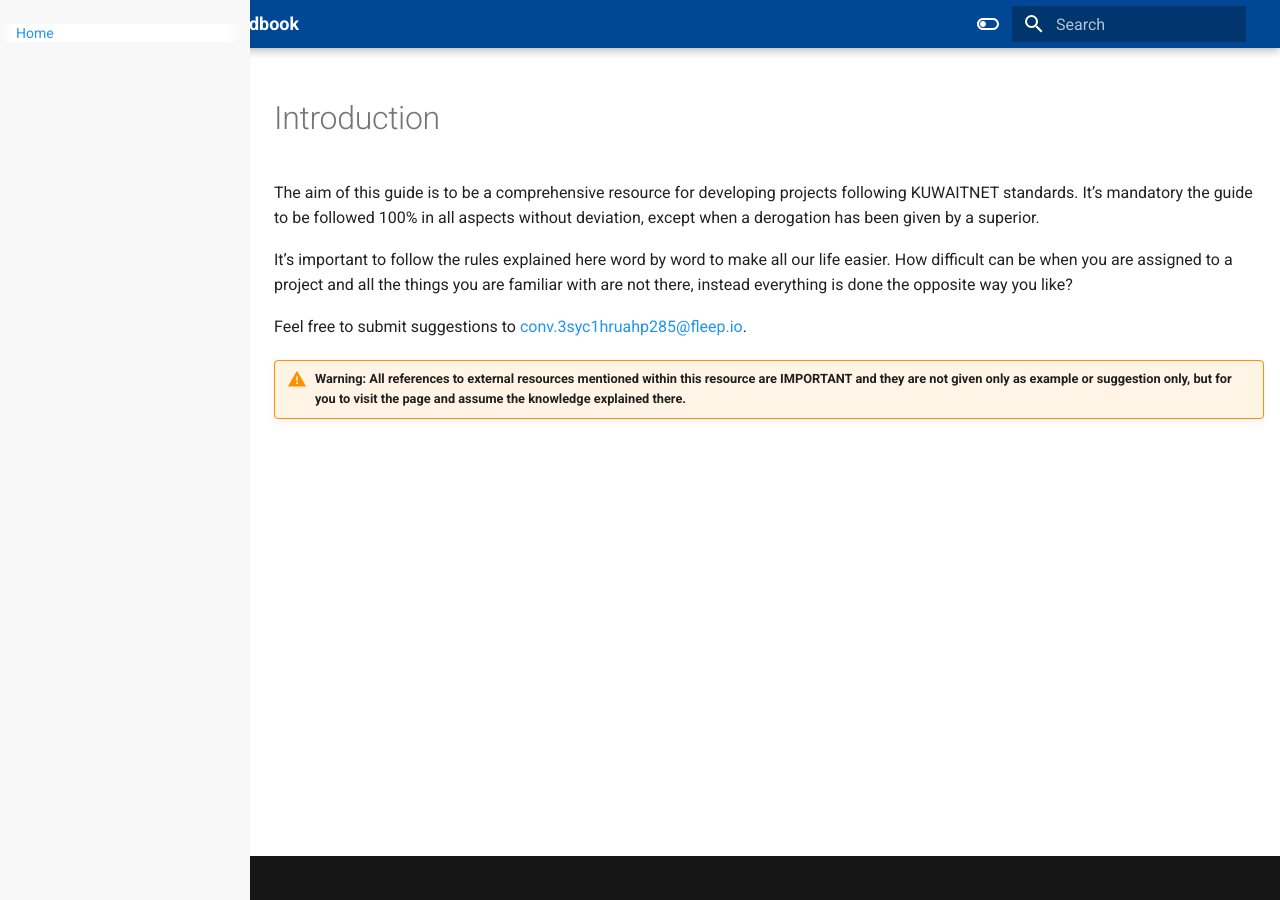
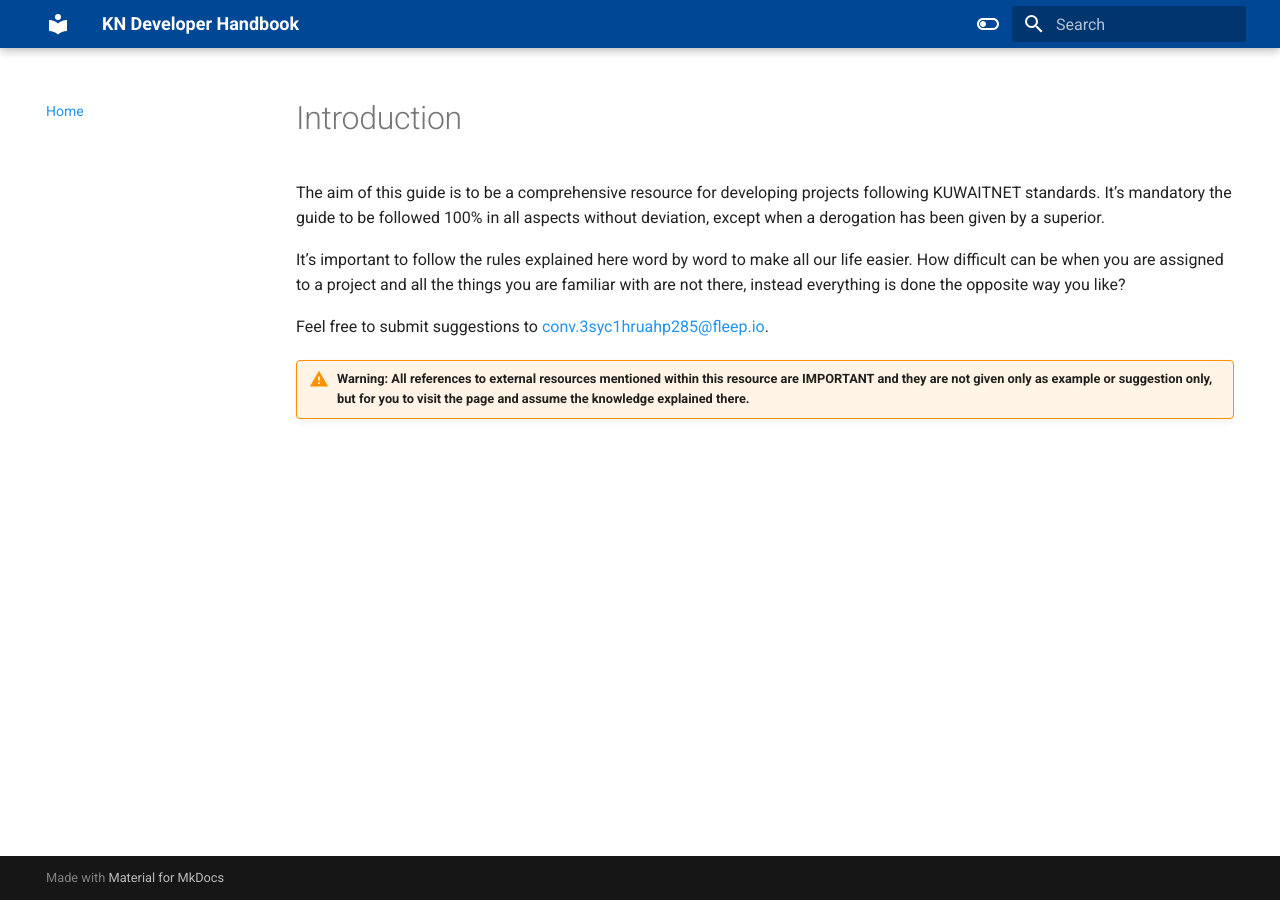
Before and after one commit to healers2004/mkdocs-dev-docs, an MkDocs documentation site: the page built from docs/introduction.md, in a window 1280 px wide. Built offline with MkDocs 1.6.1 and Material for MkDocs 9.7.7, drawn with Linux system fonts in a browser that asks for light colours; old or Windows-style settings are respelled for this version of MkDocs.

Commit message:
experimenting with extra.css

```diff
--- a/docs/css/extra.css
+++ /dev/null
@@ -1,53 +0,0 @@
-:root {
-  --md-primary-fg-color: #004895; /* Primary blue */
-  --md-accent-fg-color: #088E0D;  /* Accent green */
-  --md-default-bg-color: #FFFFFF; /* Background white */
-  --md-default-fg-color: #333333; /* Default text color */
-  --md-border-color: #DDD8E8;     /* Light gray for borders */
-}
-
-.md-header {
-  background-color: #004895; /* Match the primary color for the header */
-  color: #FFFFFF; /* Ensure the text is readable on the dark background */
-}
-
-.md-nav__link {
-  color: #004895; /* Primary color for navigation links */
-}
-
-.md-nav__link--active {
-  color: #088E0D; /* Accent color for active navigation links */
-}
-
-.md-tabs {
-  display: none; /* Hide the top menu bar */
-}
-
-/* Ensure the sidebar is always visible */
-.md-sidebar {
-  display: block;
-  position: fixed;
-  left: 0;
-  top: 0;
-  height: 100%;
-  width: 250px;
-  background-color: #f8f8f8; /* Adjust as needed */
-  overflow-y: auto;
-  z-index: 1000; /* Ensure it stays on top */
-}
-
-.md-main {
-  margin-left: 250px; /* Match the width of the sidebar */
-}
-
-@media (max-width: 768px) {
-  .md-sidebar {
-      position: relative;
-      width: 100%;
-      height: auto;
-  }
-
-  .md-main {
-      margin-left: 0;
-  }
-}
--- /dev/null
+++ b/docs/stylesheets/extra.css
@@ -0,0 +1,60 @@
+:root {
+  --md-primary-fg-color: #004895; /* Primary blue */
+  --md-accent-fg-color: #088E0D;  /* Accent green */
+  --md-default-bg-color: #FFFFFF; /* Background white */
+  --md-default-fg-color: #333333; /* Default text color */
+  --md-border-color: #DDD8E8;     /* Light gray for borders */
+}
+
+.md-header {
+  background-color: #004895; /* Match the primary color for the header */
+  color: #FFFFFF; /* Ensure the text is readable on the dark background */
+}
+
+.md-nav__link {
+  color: #004895; /* Primary color for navigation links */
+}
+
+.md-nav__link--active {
+  color: #088E0D; /* Accent color for active navigation links */
+}
+
+.md-tabs {
+  display: none; /* Hide the top menu bar */
+}
+
+/* Ensure the header is not overlapping with other elements */
+.md-header {
+  position: relative;
+  z-index: 1000;
+}
+
+/* Make sure the hamburger menu icon stays visible */
+.md-header .md-icon--menu {
+  position: fixed;
+  top: 16px; /* Adjust based on your header padding/margin */
+  left: 16px; /* Adjust based on your header padding/margin */
+  z-index: 1100; /* Ensure it stays above other elements */
+}
+
+/* Hide the "Home" text in full screen mode */
+@media screen and (max-width: 76.25em) { /* Adjust based on your breakpoints */
+  .md-header .md-nav__title {
+      display: none;
+  }
+
+  .md-header .md-icon--menu {
+      position: absolute;
+      top: 16px;
+      left: 16px;
+  }
+}
+
+/* Additional adjustments to ensure the icon doesn't overlap */
+@media screen and (max-width: 600px) { /* Adjust based on your breakpoints */
+  .md-header .md-icon--menu {
+      position: absolute;
+      top: 16px;
+      left: 16px;
+  }
+}
--- a/mkdocs.yml
+++ b/mkdocs.yml
@@ -41,7 +41,7 @@ markdown_extensions:
   - attr_list
 
 extra_css:
-  - css/extra.css
+  - stylesheets/extra.css
 
 nav:
   - Home: introduction.md
```
